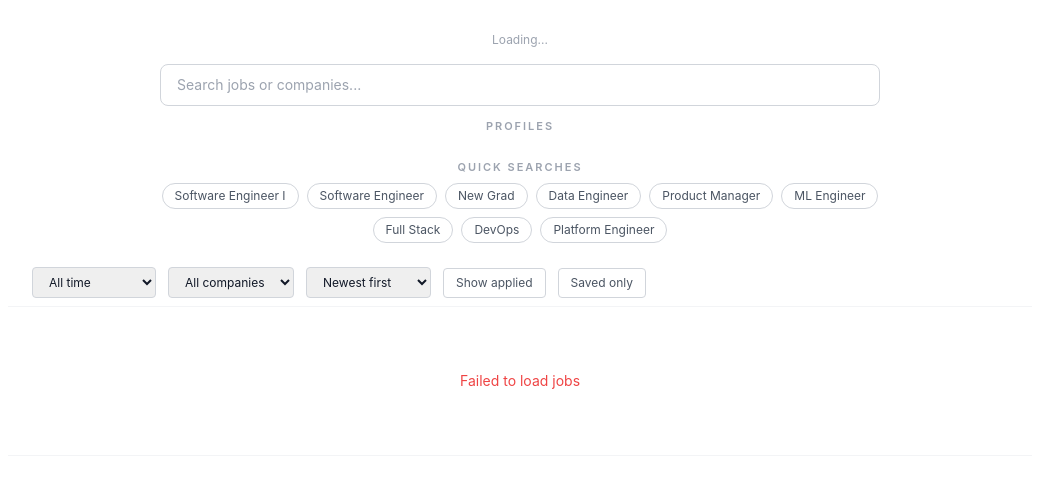
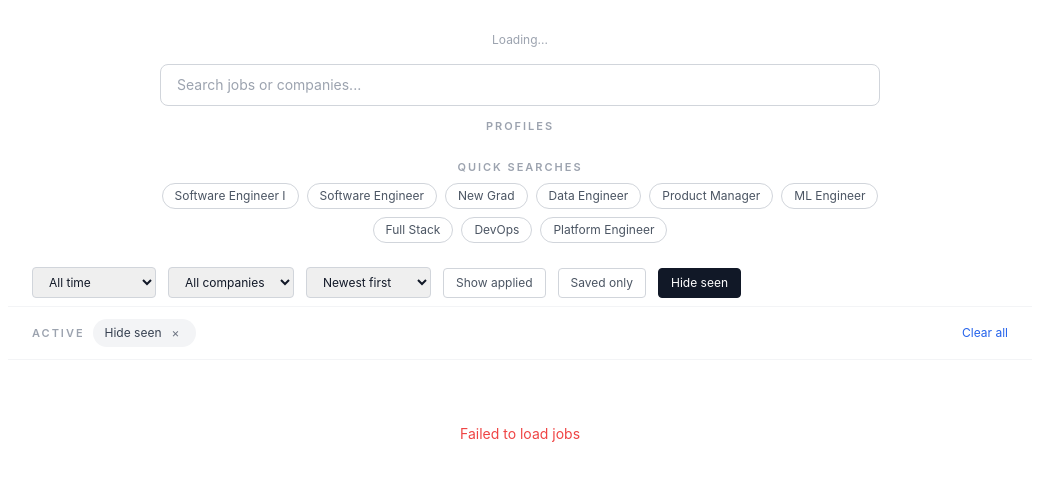
Before and after one commit to Kushal187/H1B-Job-Searching-Tool, a FastAPI app: page / in a window 1280 px wide. Shown: the part 57-538 px from the top of the page, without its empty margins (120-1158 px from the left). Run offline with FastAPI, Linux system fonts and the light colour scheme; data that the repository does not hold is empty; some libraries are stand-ins or nearby versions.

Commit message:
small changes

```diff
--- a/web/app.py
+++ b/web/app.py
@@ -136,6 +136,9 @@ JOB_PROFILE_TERMS: dict[str, dict[str, str | tuple[str, ...]]] = {
         "terms": (
             "software engineer",
             "software developer",
+            "software development engineer",
+            "software development",
+            "software engineering",
             "swe",
             "sde",
             "backend engineer",
--- a/web/templates/index.html
+++ b/web/templates/index.html
@@ -108,6 +108,9 @@
     <button id="saved-only-toggle" type="button" class="border border-gray-300 rounded px-3 py-1.5 text-xs text-gray-600 hover:bg-gray-100 hover:border-gray-400 transition-colors">
       Saved only
     </button>
+    <button id="hide-seen-toggle" type="button" class="border border-gray-300 rounded px-3 py-1.5 text-xs text-gray-600 hover:bg-gray-100 hover:border-gray-400 transition-colors">
+      Hide seen
+    </button>
     <span id="result-count" class="text-xs text-gray-400 ml-auto"></span>
   </div>
 
@@ -135,11 +138,11 @@
   };
 
   let currentPage = 1, currentSearch = '', currentCompany = '', currentSort = 'posted_desc', currentFreshness = '', currentProfile = '';
-  let currentShowApplied = false, currentSavedOnly = false;
+  let currentShowApplied = false, currentSavedOnly = false, currentHideSeen = true;
   let activeTag = null;
   let profileOptionsLoaded = false;
   let lastJobsResponse = null;
-  let triageState = { saved: {}, applied: {} };
+  let triageState = { saved: {}, applied: {}, hidden: {} };
 
   function formatDate(dateStr) {
     if (!dateStr) return { relative: '\u2014', full: '' };
@@ -216,6 +219,7 @@
       sort: currentSort,
       showApplied: currentShowApplied,
       savedOnly: currentSavedOnly,
+      hideSeen: currentHideSeen,
     });
   }
 
@@ -234,9 +238,11 @@
     currentSort = viewState.sort || 'posted_desc';
     currentShowApplied = Boolean(viewState.showApplied || viewState.showSeen);
     currentSavedOnly = Boolean(viewState.savedOnly);
+    currentHideSeen = viewState.hideSeen !== false;
     triageState = {
-      saved: storedTriage.saved || storedTriage.hidden || {},
+      saved: storedTriage.saved || {},
       applied: storedTriage.applied || storedTriage.seen || storedTriage.reviewed || {},
+      hidden: storedTriage.hidden || storedTriage.seenToday || {},
     };
     pruneLegacyTriageState();
     persistTriageState();
@@ -380,6 +386,7 @@
     const configs = [
       { id: 'show-applied-toggle', active: currentShowApplied },
       { id: 'saved-only-toggle', active: currentSavedOnly },
+      { id: 'hide-seen-toggle', active: currentHideSeen },
     ];
 
     configs.forEach(({ id, active }) => {
@@ -406,12 +413,17 @@
     return Boolean(triageState.applied[getJobKey(job)]);
   }
 
+  function isHiddenJob(job) {
+    return Boolean(triageState.hidden?.[getJobKey(job)]);
+  }
+
   function applyClientJobFilters(jobs) {
     return jobs.filter(job => {
       if (currentSavedOnly && !isSavedJob(job)) return false;
       if (!currentSavedOnly && isSavedJob(job)) return false;
       if (currentShowApplied && !isAppliedJob(job)) return false;
       if (!currentShowApplied && isAppliedJob(job)) return false;
+      if (currentHideSeen && isHiddenJob(job)) return false;
       return true;
     });
   }
@@ -439,6 +451,7 @@
     if (currentFreshness) items.push({ kind: 'freshness', label: `Freshness: ${currentFreshness}` });
     if (currentShowApplied) items.push({ kind: 'show_applied', label: 'Show applied' });
     if (currentSavedOnly) items.push({ kind: 'saved_only', label: 'Saved only' });
+    if (currentHideSeen) items.push({ kind: 'hide_seen', label: 'Hide seen' });
 
     if (!items.length) {
       wrap.classList.add('hidden');
@@ -488,6 +501,7 @@
     currentSort = 'posted_desc';
     currentShowApplied = false;
     currentSavedOnly = false;
+    currentHideSeen = true;
     clearActiveTag();
     document.getElementById('search').value = '';
     document.getElementById('company-filter').value = '';
@@ -529,6 +543,13 @@
       renderActiveFilters();
       renderCurrentJobsView();
       return;
+    } else if (kind === 'hide_seen') {
+      currentHideSeen = false;
+      syncWorkflowToggles();
+      persistViewState();
+      renderActiveFilters();
+      renderCurrentJobsView();
+      return;
     }
 
     loadJobs();
@@ -542,6 +563,9 @@
     if (kind === 'saved') {
       currentSavedOnly = !currentSavedOnly;
       if (currentSavedOnly) currentShowApplied = false;
+    }
+    if (kind === 'hide_seen') {
+      currentHideSeen = !currentHideSeen;
     }
     syncWorkflowToggles();
     persistViewState();
@@ -559,6 +583,9 @@
     } else if (action === 'save') {
       if (triageState.saved[key]) delete triageState.saved[key];
       else triageState.saved[key] = new Date().toISOString();
+    } else if (action === 'hide') {
+      if (triageState.hidden[key]) delete triageState.hidden[key];
+      else triageState.hidden[key] = true;
     }
 
     persistTriageState();
@@ -596,6 +623,7 @@
       const key = getJobKey(job);
       const isSaved = isSavedJob(job);
       const isApplied = isAppliedJob(job);
+      const isHidden = isHiddenJob(job);
       const h1b = job.h1b_approvals > 0
         ? `<span class="inline-flex items-center gap-1 bg-green-50 text-green-700 text-xs px-2 py-0.5 rounded-full">${job.h1b_approvals} H1B</span>`
         : '';
@@ -655,6 +683,10 @@
                 <button type="button" data-job-action="save" data-job-key="${esc(key)}"
                   class="${isSaved ? 'bg-emerald-600 text-white border-emerald-600' : 'bg-white text-gray-600 border-gray-300 hover:bg-gray-100 hover:border-gray-400'} inline-flex items-center px-2.5 py-1 rounded-full text-[11px] border transition-colors">
                   ${isSaved ? 'Saved' : 'Save'}
+                </button>
+                <button type="button" data-job-action="hide" data-job-key="${esc(key)}"
+                  class="${isHidden ? 'bg-gray-600 text-white border-gray-600' : 'bg-white text-gray-600 border-gray-300 hover:bg-gray-100 hover:border-gray-400'} inline-flex items-center px-2.5 py-1 rounded-full text-[11px] border transition-colors">
+                  ${isHidden ? 'Hidden' : 'Hide'}
                 </button>
               </div>
             </div>
@@ -732,6 +764,7 @@
   document.getElementById('sort').addEventListener('change', (e) => { currentSort = e.target.value; currentPage = 1; loadJobs(); });
   document.getElementById('show-applied-toggle').addEventListener('click', () => toggleWorkflowMode('applied'));
   document.getElementById('saved-only-toggle').addEventListener('click', () => toggleWorkflowMode('saved'));
+  document.getElementById('hide-seen-toggle').addEventListener('click', () => toggleWorkflowMode('hide_seen'));
   document.getElementById('clear-saved').addEventListener('click', clearSavedJobs);
   document.getElementById('clear-filters').addEventListener('click', clearAllFilters);
   document.getElementById('active-filter-chips').addEventListener('click', (e) => {
```
